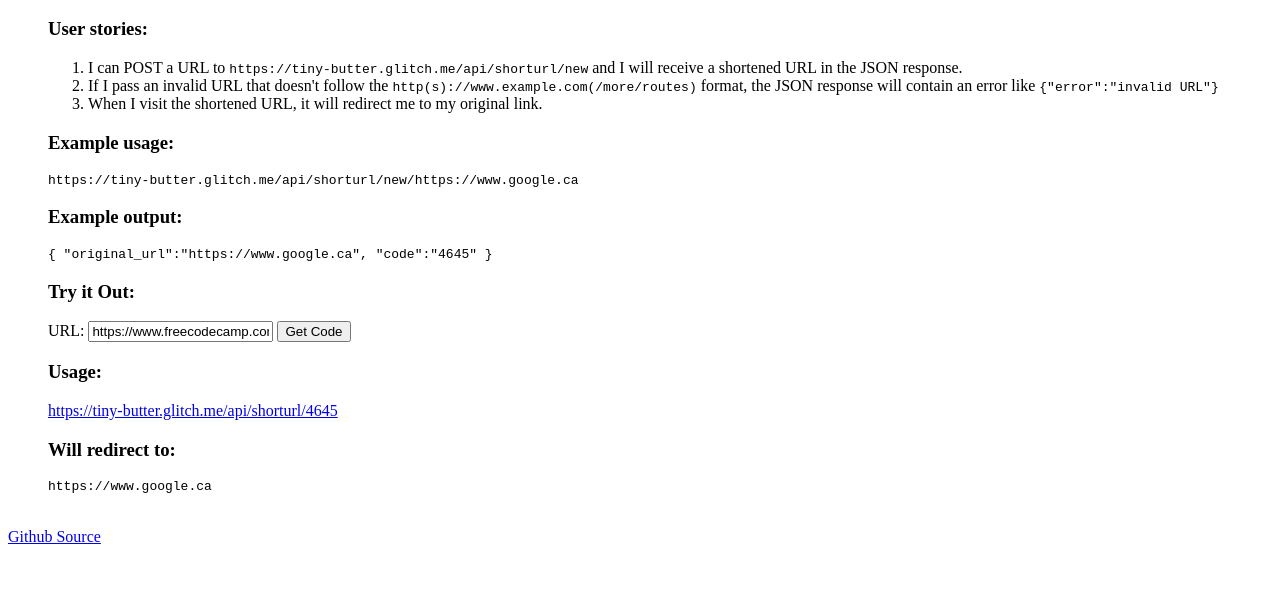
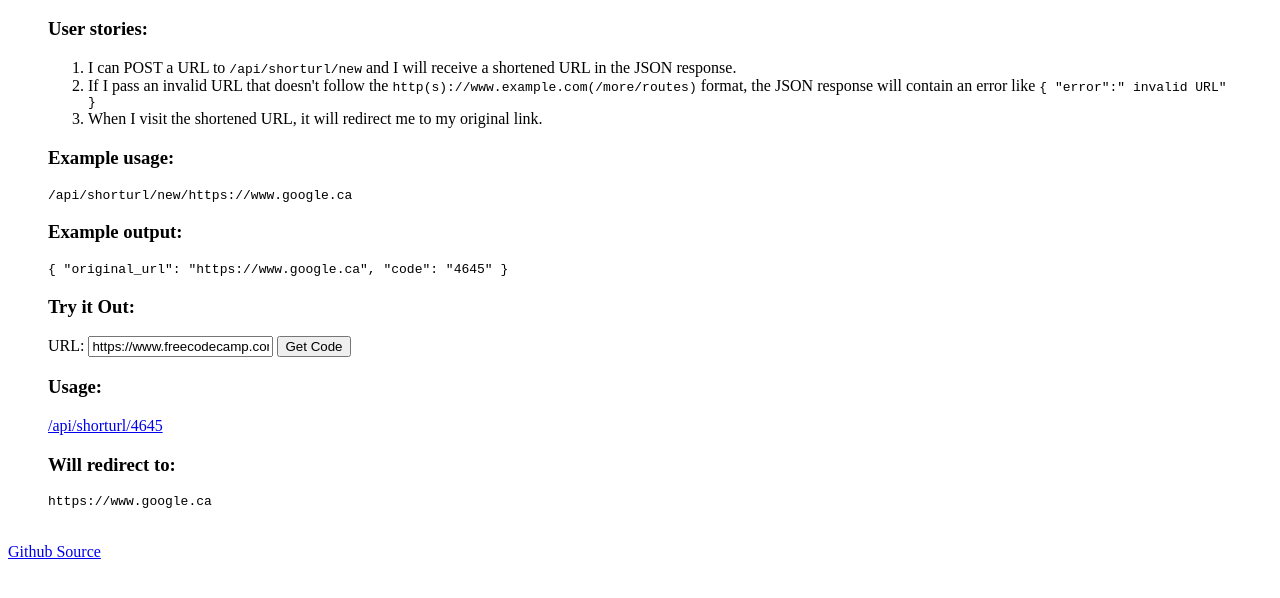
Before and after one commit to mtharmen/url-shortener, a website: page views/index.html in a window 1280 px wide. Shown: the part 48-646 px from the top of the page. Drawn offline with Linux system fonts and the light colour scheme.

Commit message:
clean up

```diff
--- a/server.js
+++ b/server.js
@@ -7,7 +7,6 @@ var app = express()
 // Connecting to database
 mongoose.Promise = global.Promise
 
-// var mongodbUrl = 'mongodb://' + process.env.MONGOD_USER + ':' + process.env.MONGOD_PASSWORD + '@' + process.env.IP + ':' + process.env.PORT + '/mthar-url-shortener'
 var mongodbUrl = process.env.MONGODB_URI
 
 mongoose.connect(mongodbUrl, { useNewUrlParser: true })
--- a/views/index.html
+++ b/views/index.html
@@ -9,15 +9,15 @@
     <blockquote>
       <h3>User stories:</h3>
       <ol>
-        <li>I can POST a URL to <code>https://tiny-butter.glitch.me/api/shorturl/new</code> and I will receive a shortened URL in the JSON response.</li>
-        <li>If I pass an invalid URL that doesn't follow the <code>http(s)://www.example.com(/more/routes)</code> format, the JSON response will contain an error like <code>{"error":"invalid URL"}</code></li>
+        <li>I can POST a URL to <code>/api/shorturl/new</code> and I will receive a shortened URL in the JSON response.</li>
+        <li>If I pass an invalid URL that doesn't follow the <code>http(s)://www.example.com(/more/routes)</code> format, the JSON response will contain an error like <code>{ "error":" invalid URL" }</code></li>
         <li>When I visit the shortened URL, it will redirect me to my original link.</li>
       </ol>
       <h3>Example usage:</h3>
-      <code>https://tiny-butter.glitch.me/api/shorturl/new/https://www.google.ca</code><br>
+      <code>/api/shorturl/new/https://www.google.ca</code><br>
       <h3>Example output:</h3>
       <code>
-        { "original_url":"https://www.google.ca", "code":"4645" }
+        { "original_url": "https://www.google.ca", "code": "4645" }
       </code>
 
       <h3>Try it Out:</h3>
@@ -28,7 +28,7 @@
       </form>
 
       <h3>Usage:</h3>
-      <a href="https://tiny-butter.glitch.me/api/shorturl/4645" target="_blank">https://tiny-butter.glitch.me/api/shorturl/4645</a>
+      <a href="/api/shorturl/4645" target="_blank">/api/shorturl/4645</a>
       <h3>Will redirect to:</h3>
       <code>
         https://www.google.ca
```
Also changed, not shown: README.md.
